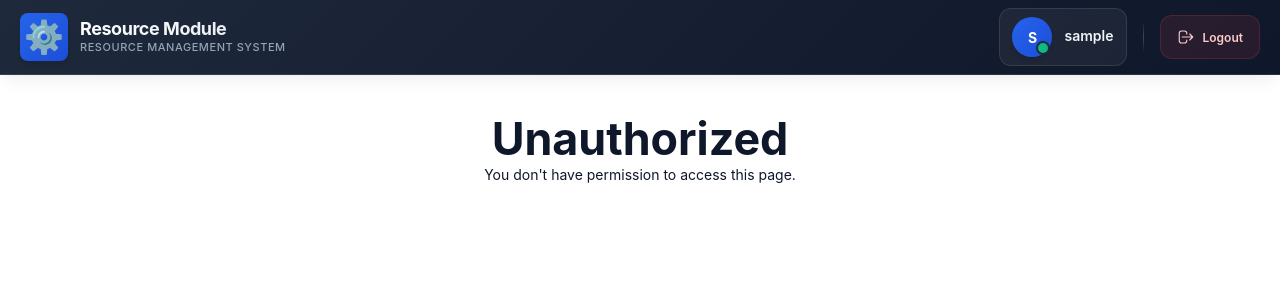
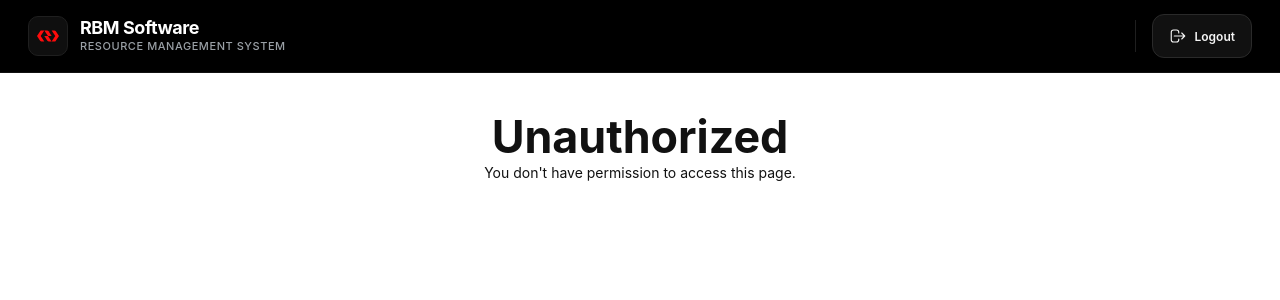
Before and after one commit to growtejas/RMS, a React (Vite) app in the folder rbm-rfm-frontend/: page /unauthorized in a window 1280 px wide. Shown: the top 300 px of the page. Built offline with nearby package versions, Linux system fonts and the light colour scheme; sample sign-in values are in the browser's storage.

Commit message:
admin page and login fix

```diff
--- a/rbm-rfm-frontend/src/App.css
+++ b/rbm-rfm-frontend/src/App.css
@@ -1,3 +1,5 @@
+@import "./styles/variables.css";
+
 #root {
   width: 100%;
   min-height: 100vh;
--- a/rbm-rfm-frontend/src/components/Header.tsx
+++ b/rbm-rfm-frontend/src/components/Header.tsx
@@ -1,6 +1,7 @@
 import React from "react";
 import { useNavigate } from "react-router-dom";
 import { useAuth } from "../contexts/AuthContext";
+import RbmLogo from "../assets/rbm-logo.svg";
 import "../styles/Header.css";
 
 const Header: React.FC = () => {
@@ -26,9 +27,11 @@ const Header: React.FC = () => {
       <div className="header-container">
         <div className="header-left">
           <div className="logo-container">
-            <div className="logo-icon">⚙️</div>
+            <div className="logo-icon" aria-hidden="true">
+              <img src={RbmLogo} alt="RBM" />
+            </div>
             <div className="logo-text">
-              <h1 className="header-title">Resource Module</h1>
+              <h1 className="header-title">RBM Software</h1>
               <span className="header-subtitle">
                 Resource Management System
               </span>
@@ -38,7 +41,7 @@ const Header: React.FC = () => {
         <div className="header-right">
           {user && (
             <div className="user-section">
-              <div className="user-profile">
+              {/* <div className="user-profile">
                 <div className="avatar-container">
                   <div className="avatar">{getInitials(user.username)}</div>
                 </div>
@@ -52,7 +55,7 @@ const Header: React.FC = () => {
                     ))}
                   </div>
                 </div>
-              </div>
+              </div> */}
               <div className="divider"></div>
               <button className="logout-button" onClick={handleLogout}>
                 <svg
--- a/rbm-rfm-frontend/src/components/admin/AdminSidebar.tsx
+++ b/rbm-rfm-frontend/src/components/admin/AdminSidebar.tsx
@@ -37,7 +37,7 @@ const AdminSidebar: React.FC<AdminSidebarProps> = ({
         {!collapsed && (
           <div className="sidebar-brand">
             <Shield size={24} className="brand-icon" />
-            <span className="brand-text">System Guard</span>
+            <span className="brand-text">Admin Dashboard</span>
           </div>
         )}
         <button className="sidebar-toggle" onClick={onToggleCollapse}>
--- a/rbm-rfm-frontend/src/components/admin/Dashboard.tsx
+++ b/rbm-rfm-frontend/src/components/admin/Dashboard.tsx
@@ -48,7 +48,11 @@ const AdminDashboard: React.FC = () => {
   };
 
   return (
-    <div className="admin-dashboard">
+    <div
+      className={`admin-dashboard ${
+        sidebarCollapsed ? "sidebar-collapsed" : ""
+      }`}
+    >
       <AdminSidebar
         activeView={activeView}
         onViewChange={setActiveView}
--- a/rbm-rfm-frontend/src/index.css
+++ b/rbm-rfm-frontend/src/index.css
@@ -1,3 +1,5 @@
+@import "./styles/variables.css";
+
 :root {
   font-family: system-ui, Avenir, Helvetica, Arial, sans-serif;
   line-height: 1.5;
--- a/rbm-rfm-frontend/src/styles/Header.css
+++ b/rbm-rfm-frontend/src/styles/Header.css
@@ -1,68 +1,21 @@
-:root {
-  /* Professional color palette */
-  --color-primary: #2563eb;
-  --color-primary-dark: #1d4ed8;
-  --color-surface: #1e293b;
-  --color-text-primary: #f1f5f9;
-  --color-text-secondary: #94a3b8;
-  --color-error: #ef4444;
-  --color-success: #10b981;
-
-  /* Spacing */
-  --spacing-xs: 0.25rem;
-  --spacing-sm: 0.5rem;
-  --spacing-md: 1rem;
-  --spacing-lg: 1.5rem;
-  --spacing-xl: 2rem;
-
-  /* Typography */
-  --font-xs: 0.75rem;
-  --font-sm: 0.875rem;
-  --font-base: 1rem;
-  --font-lg: 1.125rem;
-  --font-xl: 1.25rem;
-
-  /* Font weights */
-  --font-medium: 500;
-  --font-semibold: 600;
-  --font-bold: 700;
-
-  /* Border radius */
-  --radius-md: 0.5rem;
-  --radius-lg: 0.75rem;
-  --radius-full: 9999px;
-
-  /* Shadows */
-  --shadow-md:
-    0 4px 6px -1px rgba(0, 0, 0, 0.1), 0 2px 4px -1px rgba(0, 0, 0, 0.06);
-  --shadow-lg:
-    0 10px 15px -3px rgba(0, 0, 0, 0.1), 0 4px 6px -2px rgba(0, 0, 0, 0.05);
-
-  /* Transitions */
-  --transition-fast: 150ms cubic-bezier(0.4, 0, 0.2, 1);
-  --transition-base: 250ms cubic-bezier(0.4, 0, 0.2, 1);
-
-  /* Z-index */
-  --z-header: 1000;
-}
+@import "./variables.css";
 
 /* Base header styles */
 .header {
-  background: linear-gradient(135deg, var(--color-surface) 0%, #0f172a 100%);
-  color: var(--color-text-primary);
+  background: #000000;
+  color: var(--text-light);
   padding: 0;
-  box-shadow: var(--shadow-lg);
+  box-shadow: 0 1px 0 rgba(255, 255, 255, 0.04);
   position: sticky;
   top: 0;
   z-index: var(--z-header);
-  border-bottom: 1px solid rgba(255, 255, 255, 0.1);
-  backdrop-filter: blur(10px);
+  border-bottom: 1px solid #111111;
 }
 
 .header-container {
-  max-width: 1400px;
+  max-width: 100%;
   margin: 0 auto;
-  padding: 0 var(--spacing-xl);
+  padding: 0 28px;
   display: flex;
   justify-content: space-between;
   align-items: center;
@@ -78,24 +31,27 @@
 .logo-container {
   display: flex;
   align-items: center;
-  gap: var(--spacing-md);
+  gap: 12px;
   padding: var(--spacing-sm) 0;
 }
 
 .logo-icon {
-  font-size: 2rem;
-  background: linear-gradient(
-    135deg,
-    var(--color-primary) 0%,
-    var(--color-primary-dark) 100%
-  );
-  border-radius: var(--radius-md);
-  width: 48px;
-  height: 48px;
+  background: #0f0f0f;
+  border: 1px solid #1f1f1f;
+  border-radius: 10px;
+  width: 40px;
+  height: 40px;
   display: flex;
   align-items: center;
   justify-content: center;
-  box-shadow: var(--shadow-md);
+  box-shadow: 0 1px 2px rgba(0, 0, 0, 0.35);
+}
+
+.logo-icon img {
+  width: 22px;
+  height: 22px;
+  display: block;
+  filter: none;
 }
 
 .logo-text {
@@ -104,19 +60,16 @@
 }
 
 .header-title {
-  font-size: var(--font-xl);
+  font-size: 18px;
   font-weight: var(--font-bold);
   margin: 0;
-  background: linear-gradient(to right, #ffffff, #e2e8f0);
-  -webkit-background-clip: text;
-  -webkit-text-fill-color: transparent;
-  background-clip: text;
+  color: var(--text-light);
   letter-spacing: -0.025em;
 }
 
 .header-subtitle {
-  font-size: var(--font-xs);
-  color: var(--color-text-secondary);
+  font-size: 11px;
+  color: #9aa0a6;
   font-weight: var(--font-medium);
   letter-spacing: 0.05em;
   text-transform: uppercase;
@@ -140,15 +93,15 @@
   align-items: center;
   gap: var(--spacing-md);
   padding: var(--spacing-sm) var(--spacing-md);
-  background: rgba(255, 255, 255, 0.05);
+  background: #0f0f0f;
   border-radius: var(--radius-lg);
-  border: 1px solid rgba(255, 255, 255, 0.1);
+  border: 1px solid #1f1f1f;
   transition: all var(--transition-fast);
 }
 
 .user-profile:hover {
-  background: rgba(255, 255, 255, 0.08);
-  border-color: rgba(255, 255, 255, 0.2);
+  background: #141414;
+  border-color: #2a2a2a;
 }
 
 .avatar-container {
@@ -158,11 +111,7 @@
 .avatar {
   width: 40px;
   height: 40px;
-  background: linear-gradient(
-    135deg,
-    var(--color-primary) 0%,
-    var(--color-primary-dark) 100%
-  );
+  background: #1b1b1b;
   border-radius: var(--radius-full);
   display: flex;
   align-items: center;
@@ -170,7 +119,7 @@
   font-weight: var(--font-bold);
   font-size: var(--font-base);
   color: white;
-  box-shadow: var(--shadow-md);
+  box-shadow: inset 0 0 0 1px #2a2a2a;
 }
 
 .avatar::after {
@@ -180,9 +129,9 @@
   right: 2px;
   width: 10px;
   height: 10px;
-  background-color: var(--color-success);
+  background-color: var(--success-color);
   border-radius: var(--radius-full);
-  border: 2px solid var(--color-surface);
+  border: 2px solid var(--bg-dark);
 }
 
 .user-details {
@@ -195,7 +144,7 @@
   font-weight: var(--font-semibold);
   font-size: var(--font-base);
   line-height: 1.2;
-  color: var(--color-text-primary);
+  color: var(--text-light);
 }
 
 .role-badges {
@@ -208,36 +157,31 @@
   font-size: var(--font-xs);
   font-weight: var(--font-medium);
   padding: 2px 8px;
-  background: rgba(255, 255, 255, 0.1);
+  background: #1a1a1a;
   border-radius: var(--radius-full);
-  color: var(--color-text-secondary);
+  color: var(--text-tertiary);
   text-transform: capitalize;
-  border: 1px solid rgba(255, 255, 255, 0.1);
+  border: 1px solid #2a2a2a;
   transition: all var(--transition-fast);
 }
 
 .role-badge:hover {
-  background: rgba(255, 255, 255, 0.15);
-  color: var(--color-text-primary);
+  background: #2a2a2a;
+  color: var(--text-light);
 }
 
 .divider {
   width: 1px;
   height: 32px;
-  background: linear-gradient(
-    to bottom,
-    transparent,
-    rgba(255, 255, 255, 0.2),
-    transparent
-  );
+  background: rgba(255, 255, 255, 0.12);
 }
 
 /* Logout button */
 .logout-button {
   padding: var(--spacing-sm) var(--spacing-lg);
-  background: rgba(239, 68, 68, 0.1);
-  color: #fecaca;
-  border: 1px solid rgba(239, 68, 68, 0.2);
+  background: #111111;
+  color: #f5f5f5;
+  border: 1px solid #2a2a2a;
   border-radius: var(--radius-lg);
   font-size: var(--font-sm);
   font-weight: var(--font-semibold);
@@ -250,11 +194,11 @@
 }
 
 .logout-button:hover {
-  background: var(--color-error);
-  border-color: var(--color-error);
-  color: white;
+  background: #1b1b1b;
+  border-color: #333333;
+  color: #ffffff;
   transform: translateY(-1px);
-  box-shadow: 0 4px 12px rgba(239, 68, 68, 0.25);
+  box-shadow: 0 4px 12px rgba(0, 0, 0, 0.35);
 }
 
 .logout-button:active {
@@ -278,13 +222,13 @@
 /* Responsive design */
 @media (max-width: 1024px) {
   .header-container {
-    padding: 0 var(--spacing-lg);
+    padding: 0 20px;
   }
 }
 
 @media (max-width: 768px) {
   .header-container {
-    padding: 0 var(--spacing-md);
+    padding: 0 16px;
     min-height: 64px;
   }
 
@@ -297,9 +241,8 @@
   }
 
   .logo-icon {
-    width: 40px;
-    height: 40px;
-    font-size: 1.5rem;
+    width: 34px;
+    height: 34px;
   }
 
   .user-section {
--- a/rbm-rfm-frontend/src/styles/ThemeSwitcher.css
+++ b/rbm-rfm-frontend/src/styles/ThemeSwitcher.css
@@ -1,3 +1,5 @@
+@import "./variables.css";
+
 .theme-switcher {
   display: flex;
   align-items: center;
--- a/rbm-rfm-frontend/src/styles/admin/Dashboard.css
+++ b/rbm-rfm-frontend/src/styles/admin/Dashboard.css
@@ -89,7 +89,9 @@ body {
    ============================================================================ */
 
 .admin-dashboard {
-  display: flex;
+  display: grid;
+  grid-template-columns: var(--sidebar-width, 240px) 1fr;
+  grid-template-rows: 100vh;
   min-height: 100vh;
   width: 100%;
   background: linear-gradient(
@@ -97,6 +99,12 @@ body {
     var(--slate-50) 0%,
     var(--slate-100) 100%
   );
+  height: 100vh;
+  overflow: hidden;
+}
+
+.admin-dashboard.sidebar-collapsed {
+  --sidebar-width: 64px;
 }
 
 /* ============================================================================
@@ -104,18 +112,22 @@ body {
    ============================================================================ */
 
 .admin-sidebar {
-  width: 240px;
+  width: var(--sidebar-width, 240px);
+  height: 100vh;
   background: #000000;
   display: flex;
   flex-direction: column;
-  position: relative;
+  position: sticky;
+  top: 0;
   z-index: 100;
   box-shadow: 2px 0 20px rgba(0, 0, 0, 0.2);
   transition: all var(--transition-duration) var(--transition-smooth);
+  overflow: hidden;
+  border-right: 1px solid #111111;
 }
 
 .admin-sidebar.collapsed {
-  width: 64px;
+  width: var(--sidebar-width, 64px);
 }
 
 /* Sidebar Header */
@@ -124,7 +136,12 @@ body {
   display: flex;
   align-items: center;
   justify-content: space-between;
-  border-bottom: 1px solid #111111;
+  border-bottom: 1px solid #222222;
+  flex-shrink: 0;
+  position: sticky;
+  top: 0;
+  background: #000000;
+  z-index: 2;
 }
 
 .sidebar-brand {
@@ -162,8 +179,8 @@ body {
 .sidebar-toggle {
   width: 32px;
   height: 32px;
-  background: transparent;
-  border: 1px solid #111111;
+  background: #151515;
+  border: 1px solid #2a2a2a;
   border-radius: 8px;
   color: #ffffff;
   cursor: pointer;
@@ -171,6 +188,15 @@ body {
   display: flex;
   align-items: center;
   justify-content: center;
+  position: relative;
+  z-index: 10;
+}
+
+.sidebar-toggle svg {
+  width: 18px;
+  height: 18px;
+  stroke: #ffffff;
+  stroke-width: 2;
 }
 
 .sidebar-toggle:hover {
@@ -184,6 +210,8 @@ body {
 .sidebar-nav {
   flex: 1;
   padding: 20px 16px;
+  overflow-y: auto;
+  min-height: 0;
 }
 
 .sidebar-nav ul {
@@ -312,11 +340,15 @@ body {
    ============================================================================ */
 
 .admin-main-content {
-  flex: 1;
-  display: flex;
-  flex-direction: column;
+  display: grid;
+  grid-template-rows: 72px 1fr;
   min-width: 0;
+  height: 100vh;
   overflow: hidden;
+}
+
+.admin-main-content.sidebar-collapsed {
+  margin-left: 0;
 }
 
 /* Header */
@@ -329,6 +361,7 @@ body {
   justify-content: space-between;
   border-bottom: 1px solid var(--border-light);
   box-shadow: var(--shadow-sm);
+  flex-shrink: 0;
   position: sticky;
   top: 0;
   z-index: 50;
@@ -477,10 +510,12 @@ body {
 
 /* Content Area */
 .admin-content-area {
-  flex: 1;
+  min-height: 0;
   padding: 32px;
   overflow-y: auto;
+  overflow-x: hidden;
   background: transparent;
+  height: calc(100vh - 72px);
 }
 
 /* ============================================================================
@@ -1032,12 +1067,15 @@ body {
    ============================================================================ */
 
 @media (max-width: 1200px) {
+  .admin-dashboard {
+    grid-template-columns: 1fr;
+  }
+
   .admin-sidebar {
     position: fixed;
     left: -240px;
     top: 0;
-    bottom: 0;
-    box-shadow: 10px 0 30px rgba(0, 0, 0, 0.1);
+    box-shadow: 10px 0 30px rgba(0, 0, 0, 0.3);
   }
 
   .admin-sidebar.open {
@@ -1046,10 +1084,6 @@ body {
 
   .admin-main-content {
     width: 100%;
-  }
-
-  .admin-main-content.sidebar-collapsed {
-    margin-left: 0;
   }
 }
 
```
